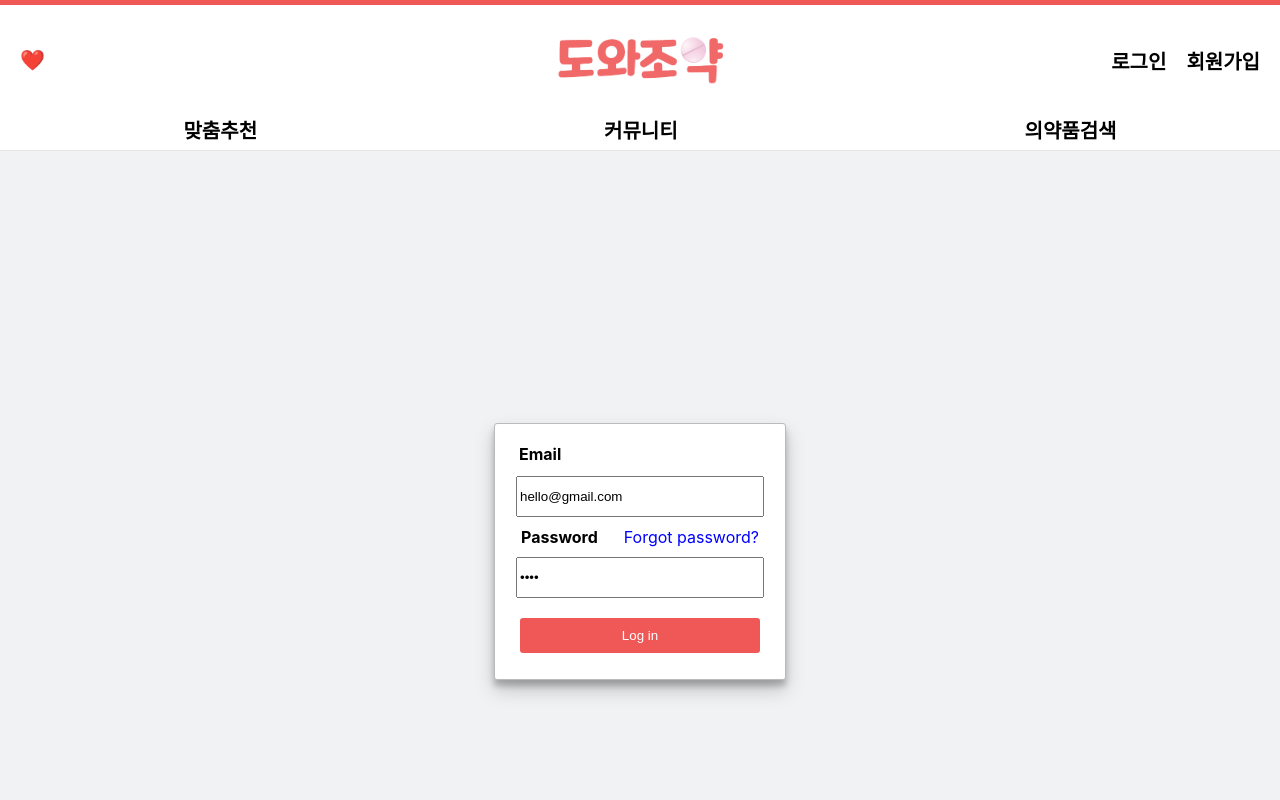
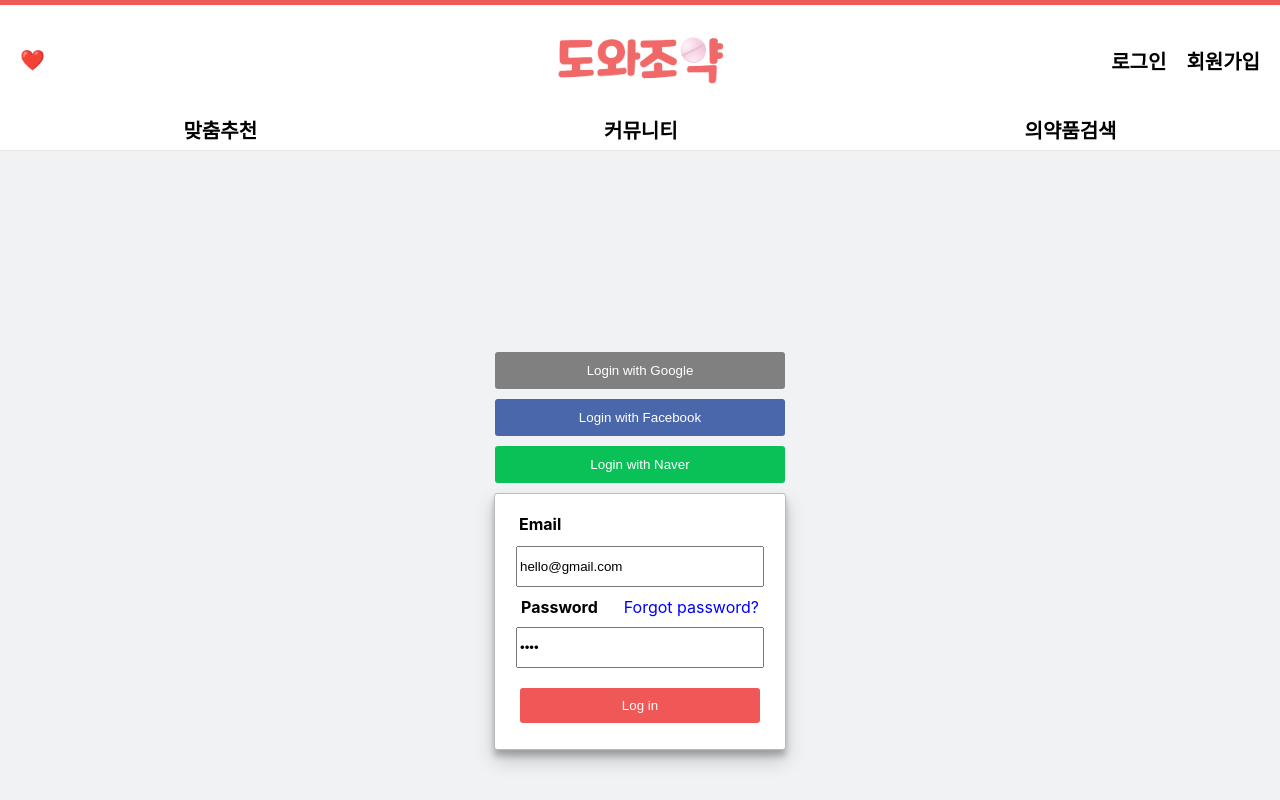
Before and after one commit to codestates-seb/seb43_main_009, a React app in the folder client/: page /login in a window 1280 px wide. Shown: the top 800 px of the page. Built offline with nearby package versions, Linux system fonts and the light colour scheme; a web font is replaced by a local one.

Commit message:
[FE][Feat] login버튼디자인추가

```diff
--- a/client/src/page/user/Login.js
+++ b/client/src/page/user/Login.js
@@ -16,18 +16,34 @@ const LoginWrapper = styled.div`
   background-color: #f1f2f3;
 `;
 
-const Logo = styled.img`
-  width: 40px;
-  margin-bottom: 20px;
-`;
-const GithubLogin = styled.button`
+const GoogleLogin = styled.button`
   width: 290px;
   height: 37px;
   margin-bottom: 10px;
-  background-color: #23262a;
+  background-color: grey;
   color: white;
   border-radius: 3px;
+  border: none;
 `;
+const FacebookLogin = styled.button`
+  width: 290px;
+  height: 37px;
+  margin-bottom: 10px;
+  background-color: #4967aa;
+  color: white;
+  border-radius: 3px;
+  border: none;
+`;
+const NaverLogin = styled.button`
+  width: 290px;
+  height: 37px;
+  margin-bottom: 10px;
+  background-color: #0ac157;
+  color: white;
+  border-radius: 3px;
+  border: none;
+`;
+
 const EmailLogin = styled.form`
   display: flex;
   width: 290px;
@@ -96,6 +112,7 @@ const Login = () => {
   const [email, setEmail] = useState("hello@gmail.com");
   const [password, setPassword] = useState("1234");
   const { authState, setAuthState } = useAuthContext();
+
   console.log("before login", authState);
 
   const handleSubmit = async (e) => {
@@ -121,6 +138,9 @@ const Login = () => {
   return (
     <Layout>
       <LoginWrapper>
+          <GoogleLogin>Login with Google</GoogleLogin>
+          <FacebookLogin>Login with Facebook</FacebookLogin>
+          <NaverLogin>Login with Naver</NaverLogin>
         <EmailLogin onSubmit={handleSubmit}>
           <EmailWrapper>
             <EmailLabel>Email</EmailLabel>
```
